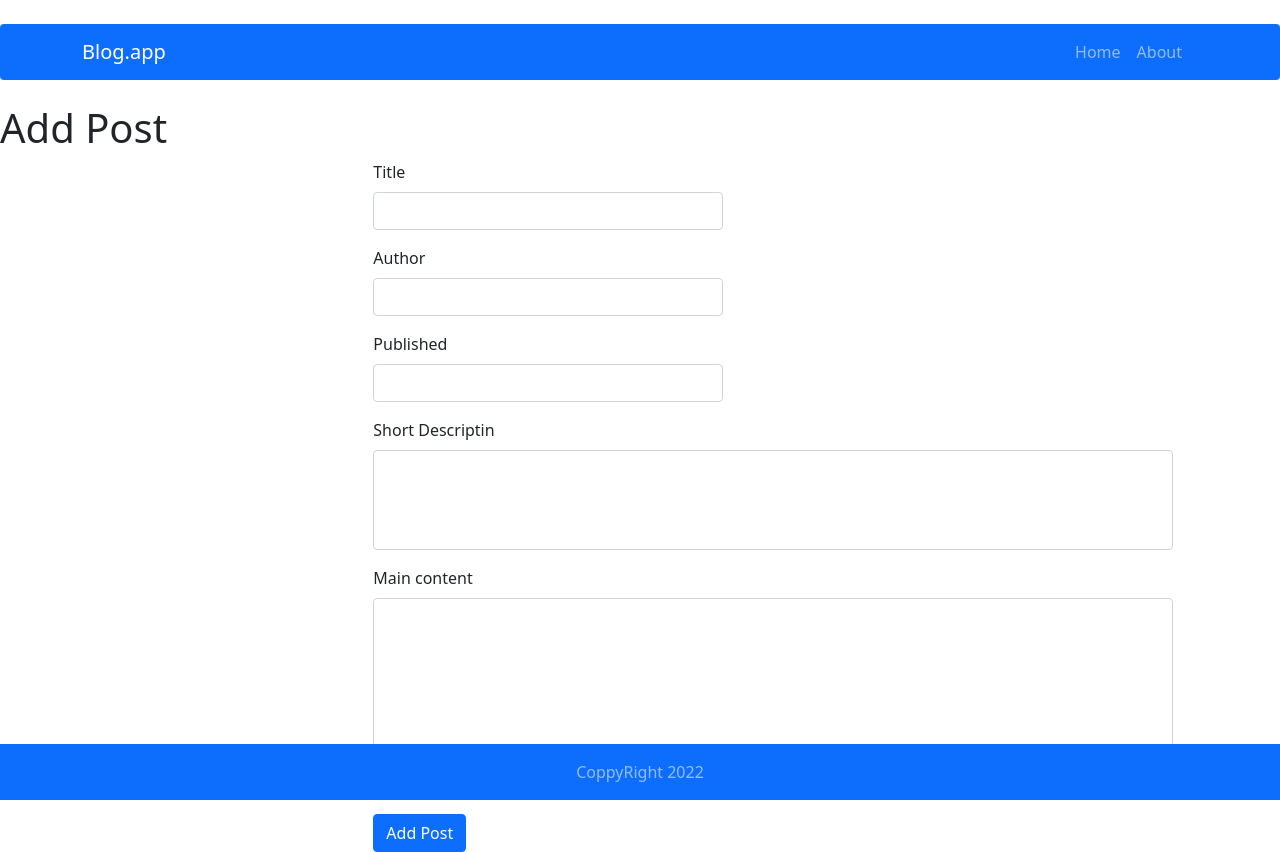
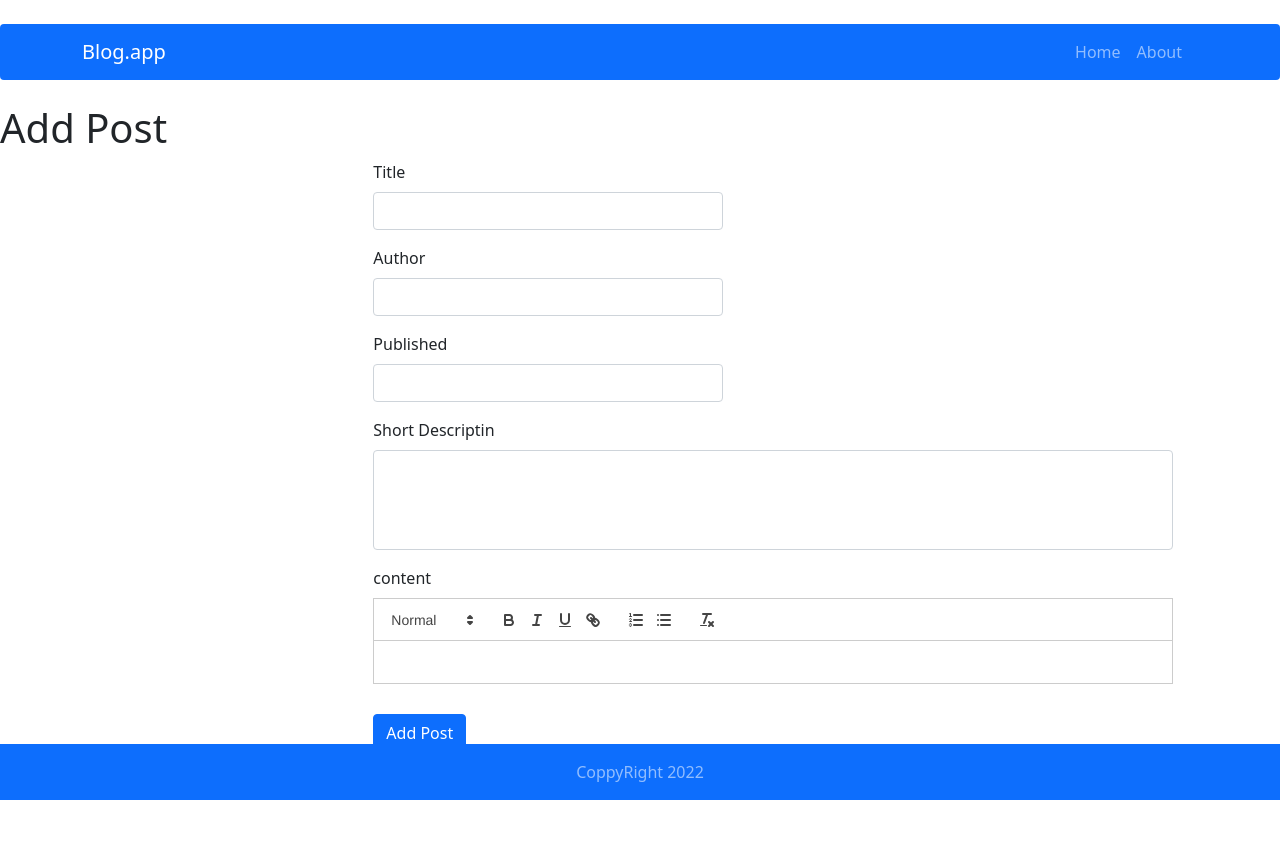
Before and after one commit to mocarz21/CRUD, a React (Create React App) app: page /post/add in a window 1280 px wide. After the commit the page ends 800 px from the top, so only its background shows below. Built offline with nearby package versions, Linux system fonts and the light colour scheme.

Commit message:
Add react-quill

```diff
--- a/package.json
+++ b/package.json
@@ -10,6 +10,7 @@
     "react": "^18.2.0",
     "react-bootstrap": "2.0",
     "react-dom": "^18.2.0",
+    "react-quill": "^2.0.0",
     "react-redux": "7.2.6",
     "react-router-dom": "6.0.1",
     "react-scripts": "5.0.1",
--- a/src/components/features/PostForm.js
+++ b/src/components/features/PostForm.js
@@ -2,6 +2,9 @@ import Button from 'react-bootstrap/Button';
 import Form from 'react-bootstrap/Form';
 import { useState } from 'react';
 import { useParams} from 'react-router'
+
+import ReactQuill from 'react-quill'
+import 'react-quill/dist/quill.snow.css';
 
 const PostForm = ({action, actionText, ...props}) =>{    {/*czemu te ... przed props */}
 
@@ -25,7 +28,7 @@ const PostForm = ({action, actionText, ...props}) =>{    {/*czemu te ... przed p
 
 
     return(
-        <Form onSubmit={runSubmit} className="center col-md-5 mx-auto">
+    <Form onSubmit={runSubmit} className="center col-md-5 mx-auto">
         <Form.Group className="mb-3">
             <Form.Label htmlFor="disabledTextInput">Title</Form.Label>
             <Form.Control style={{ width: '350px' }} id="disabledTextInput" value= {title} onChange={e=> setTitle(e.target.value)}/>
@@ -43,10 +46,9 @@ const PostForm = ({action, actionText, ...props}) =>{    {/*czemu te ... przed p
             <Form.Control style={{ width: '800px', minHeight: '100px' }}id="disabledTextInput" value= {description} onChange={e=>setDescription(e.target.value)}/>
         </Form.Group>
         <Form.Group className="mb-3">
-            <Form.Label htmlFor="disabledTextInput">Main content</Form.Label>
-            <Form.Control style={{ width: '800px', minHeight: '200px' }}id="disabledTextInput" value= {content} onChange={e=>setContent(e.target.value)}/>
+            <Form.Label htmlFor="disabledTextInput">content</Form.Label>
+            <ReactQuill style={{ width: '800px', minHeight: '100px' }} value= {content} onChange={e=>setContent(e.target.value)}/>
         </Form.Group>
-
         <Button type="submit">{actionText}</Button>
     </Form>
     )
--- a/src/redux/postsRedux.js
+++ b/src/redux/postsRedux.js
@@ -4,7 +4,7 @@ import shortid from "shortid";
 
 
 // actions
-const createActionName = actionName => `app/posts/${actionName}`;
+// const createActionName = actionName => `app/posts/${actionName}`;
 
 
 // action creators
```
Also changed, not shown: 1 other file (tests, documents, lock files or other folders).
